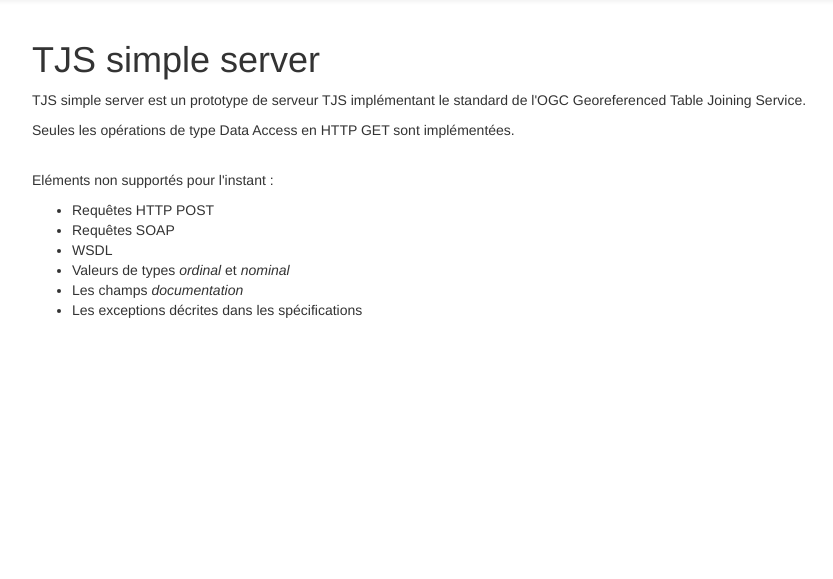
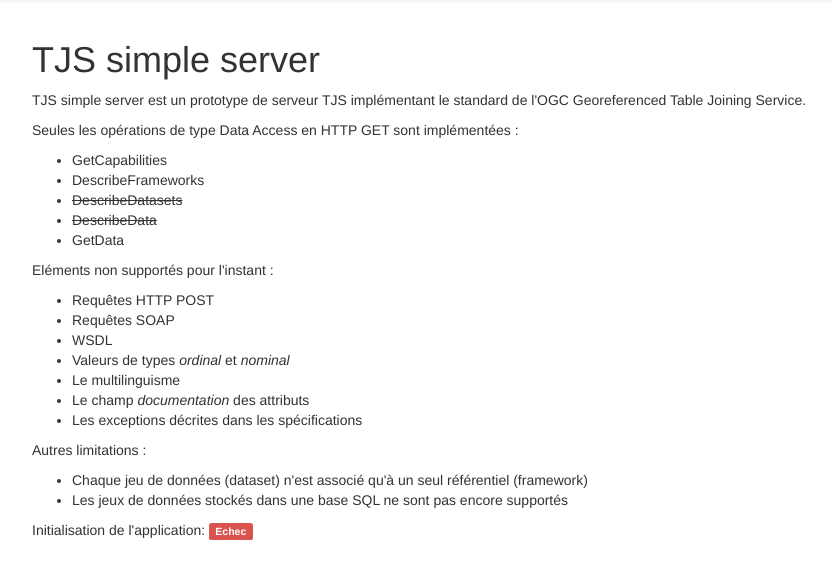
Before and after one commit to neogeo-technologies/OneTjs, a Flask app: page / in a window 1280 px wide. Shown: the part 51-630 px from the top of the page, without its empty margins (23-856 px from the left). Run offline with Flask 2, Linux system fonts and the light colour scheme; parts of the project's set-up code (start-up, migrations or seed data) failed here and were passed over; some libraries are stand-ins or nearby versions.

Commit message:
improve index.html

```diff
--- a/app/public_pages/templates/index.html
+++ b/app/public_pages/templates/index.html
@@ -3,16 +3,31 @@
 {% block content %}
     <h1>TJS simple server</h1>
     <p>TJS simple server est un prototype de serveur TJS implémentant le standard de l'OGC Georeferenced Table Joining Service.</p>
-    <p>Seules les opérations de type Data Access en HTTP GET sont implémentées.</p>
-    <br/>
-    <p>Eléments non supportés pour l'instant :
+    <p>Seules les opérations de type Data Access en HTTP GET sont implémentées&nbsp;:
+        <ul>
+            <li>GetCapabilities</li>
+            <li>DescribeFrameworks</li>
+            <li><del>DescribeDatasets<del></li>
+            <li><del>DescribeData<del></li>
+            <li>GetData</li>
+        </ul>
+    </p>
+    <p>Eléments non supportés pour l'instant&nbsp;:
         <ul>
             <li>Requêtes HTTP POST</li>
             <li>Requêtes SOAP</li>
             <li>WSDL</li>
             <li>Valeurs de types <em>ordinal</em> et <em>nominal</em></li>
-            <li>Les champs <em>documentation</em></li>
+            <li>Le multilinguisme</li>
+            <li>Le champ <em>documentation</em> des attributs</li>
             <li>Les exceptions décrites dans les spécifications</li>
         </ul>
     </p>
+    <p>Autres limitations&nbsp;:
+        <ul>
+            <li>Chaque jeu de données (dataset) n'est associé qu'à un seul référentiel (framework)</li>
+            <li>Les jeux de données stockés dans une base SQL ne sont pas encore supportés</li>
+        </ul>
+    </p>
+    <p>Initialisation de l'application: {% if init_success %}<span class="label label-success">Succès</span>{% else %}<span class="label label-danger">Echec</span>{% endif %}</p>
 {% endblock %}
```
